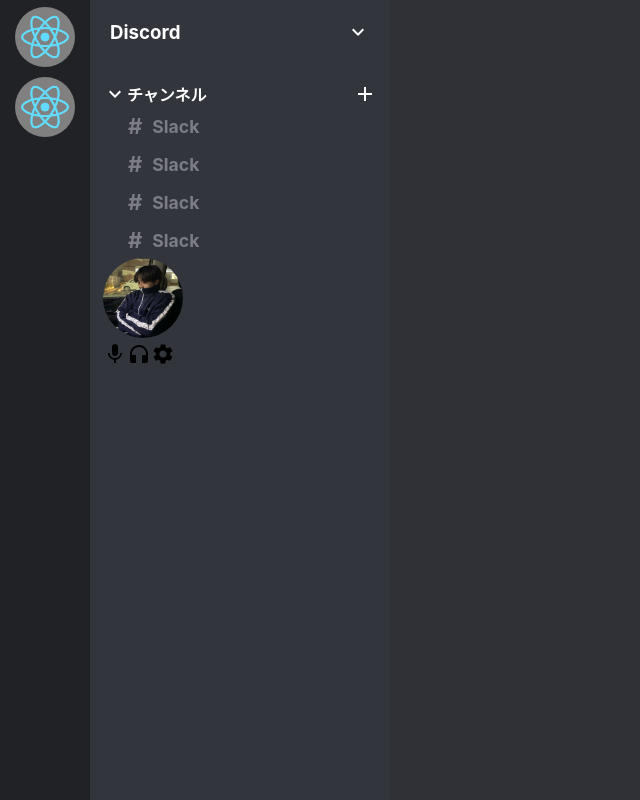
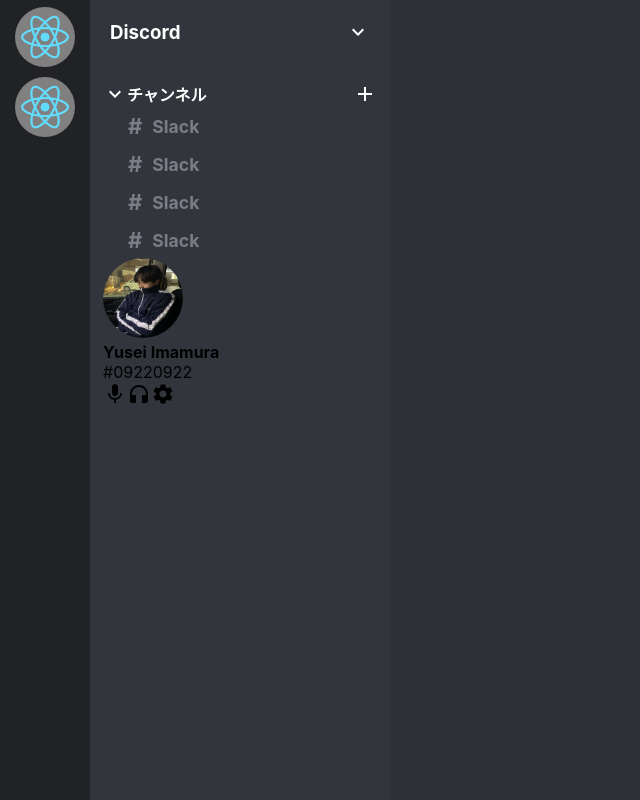
Before and after one commit to yusei53/discord-clone, a React (Create React App) app: page / in a window 1280 px wide. Shown: the whole page, without its empty margins (0-640 px from the left). Built offline with nearby package versions, Linux system fonts and the light colour scheme.

Commit message:
名前Mockで追加

```diff
--- a/src/components/sidebar/Sidebar.tsx
+++ b/src/components/sidebar/Sidebar.tsx
@@ -38,6 +38,10 @@
           </div>
           <div className="sidebarAccount">
             <img src="./yuse.jpg" alt="" />
+            <div className="accountName">
+              <h4>Yusei Imamura</h4>
+              <span>#09220922</span>
+            </div>
           </div>
           <div className="sidebarVoice">
             <MicIcon />
```
